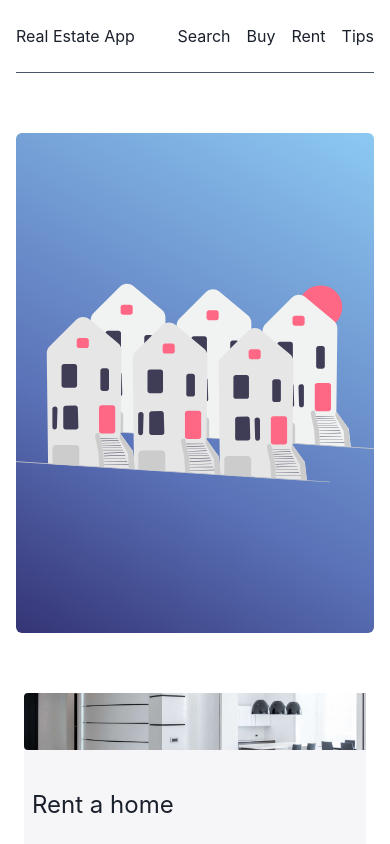
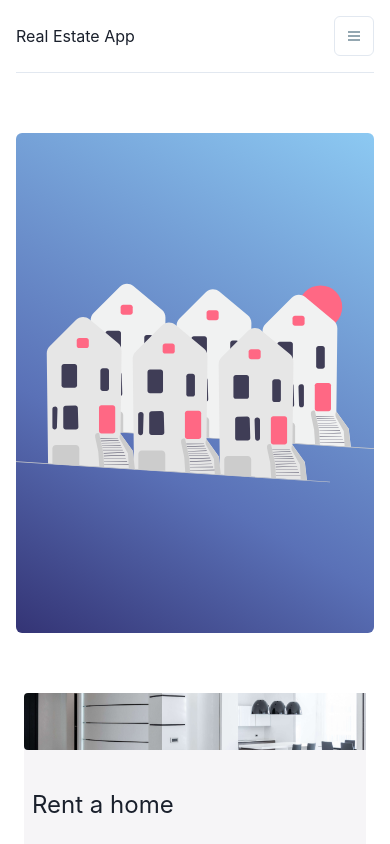
Before and after one commit to stefandjikic/realestate-app, a Next.js app: page / in a window 390 px wide. Shown: the top 844 px of the page. Built offline with nearby package versions, Linux system fonts and the light colour scheme.

Commit message:
navbar for mobile

```diff
--- a/components/Navbar.tsx
+++ b/components/Navbar.tsx
@@ -1,32 +1,66 @@
 import Link from "next/link";
-import { Flex, Box } from "@chakra-ui/react";
+import {
+  Flex,
+  Box,
+  Menu,
+  MenuButton,
+  IconButton,
+  MenuList,
+  MenuItem,
+} from "@chakra-ui/react";
+import { FcMenu } from "react-icons/fc";
+import { NAV_LINKS } from "../utils/links";
 
 const Navbar = () => {
   return (
+    <>
+      {/* Desktop Nav */}
       <Flex
+        display={{ base: "none", md: "flex" }}
         justifyContent="space-between"
         py="6"
         borderBottom="1px"
-      borderColor="gray.600"
+        borderColor="gray.200"
       >
         <Box>
           <Link href="/">Real Estate App</Link>
         </Box>
         <Flex>
-        <Box ml="4">
-          <Link href="/search">Search</Link>
+          {NAV_LINKS?.map((navLink) => (
+            <Box key={navLink.route} ml="4">
+              <Link href={navLink.route}>{navLink.name}</Link>
             </Box>
-        <Box ml="4">
-          <Link href="/search?purpose=for-sale">Buy</Link>
-        </Box>
-        <Box ml="4">
-          <Link href="/search?purpose=for-rent">Rent</Link>
-        </Box>
-        <Box ml="4">
-          <Link href="/tips">Tips</Link>
-        </Box>
+          ))}
         </Flex>
       </Flex>
+      {/* Mobile Nav */}
+      <Flex
+        display={{ base: "flex", md: "none" }}
+        justifyContent="space-between"
+        alignItems="center"
+        borderBottom="1px"
+        borderColor="gray.200"
+      >
+        <Box py="6">
+          <Link href="/">Real Estate App</Link>
+        </Box>
+        <Menu>
+          <MenuButton
+            as={IconButton}
+            aria-label="Options"
+            icon={<FcMenu />}
+            variant="outline"
+          />
+          <MenuList>
+            {NAV_LINKS?.map((navLink) => (
+              <Link key={navLink.route} href={navLink.route} passHref>
+                <MenuItem icon={navLink.icon}>{navLink.name}</MenuItem>
+              </Link>
+            ))}
+          </MenuList>
+        </Menu>
+      </Flex>
+    </>
   );
 };
 
--- /dev/null
+++ b/utils/links.tsx
@@ -0,0 +1,24 @@
+import { FcHome, FcSearch, FcKey, FcAbout } from "react-icons/fc";
+
+export const NAV_LINKS = [
+  {
+    name: "Search",
+    route: "/search",
+    icon: <FcSearch />,
+  },
+  {
+    name: "Buy",
+    route: "/search?purpose=for-sale",
+    icon: <FcHome />,
+  },
+  {
+    name: "Rent",
+    route: "/search?purpose=for-rent",
+    icon: <FcKey />,
+  },
+  {
+    name: "Tips",
+    route: "/tips",
+    icon: <FcAbout />,
+  },
+];
```
Lines whose indentation alone changed are shown as unchanged.
